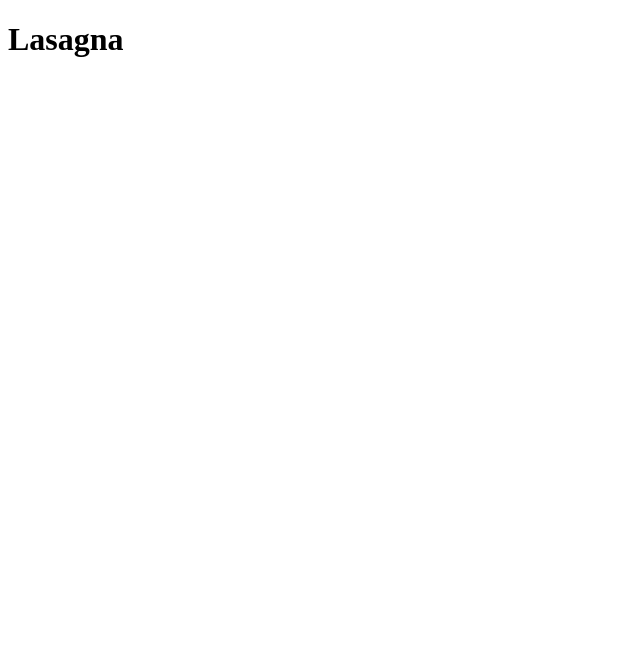
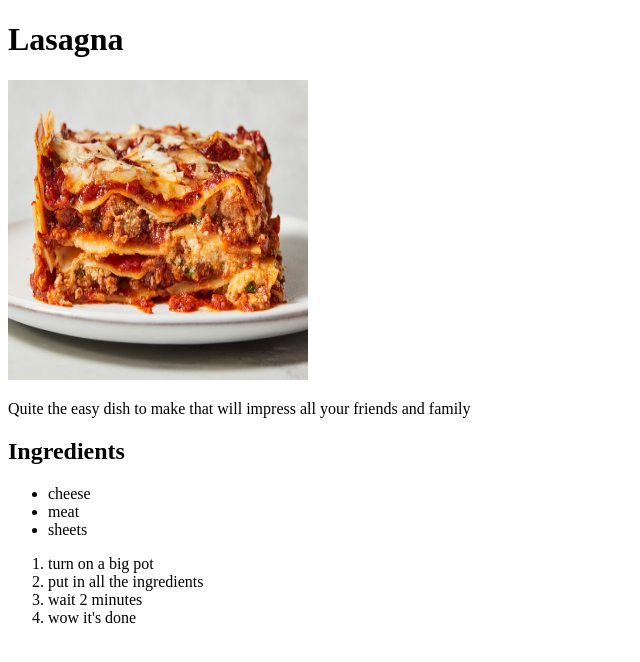
Before and after one commit to CatVanDenGogh/odin-recipes, a plain HTML site: page recipes/lasagna.html in a window 1280 px wide. Shown: the whole page, without its empty margins (0-640 px from the left). Drawn offline with Linux system fonts and the light colour scheme.

Commit message:
added recipe to lasagna

```diff
--- a/recipes/lasagna.html
+++ b/recipes/lasagna.html
@@ -7,5 +7,22 @@
 </head>
 <body>
     <h1>Lasagna</h1>
+    <img src="../images/lasagna.jpg" width="300px" height="300px">
+    <p>Quite the easy dish to make that will impress all your friends and family</p>
+
+    <h2>Ingredients</h2>
+    <ul>
+        <li>cheese</li>
+        <li>meat</li>
+        <li>sheets</li>
+    </ul>
+
+    <ol>
+        <li>turn on a big pot</li>
+        <li>put in all the ingredients</li>
+        <li>wait 2 minutes</li>
+        <li>wow it's done</li>
+    </ol>
+
 </body>
 </html>
```
Also changed, not shown: images/lasagna.jpg (added).
